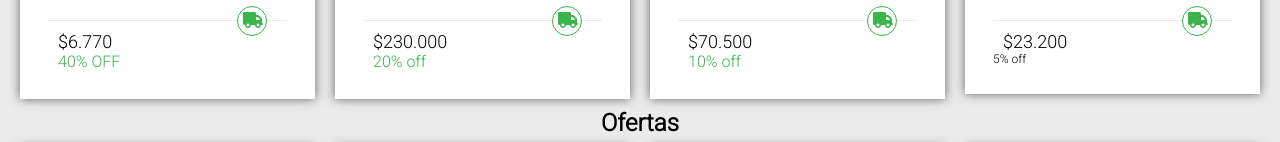
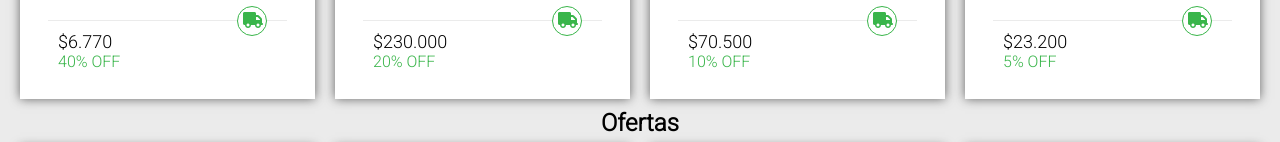
Before and after one commit to Alvarosc90/MercadoLiebreAlvaro, a website: page views/home.html in a window 1280 px wide. Shown: the part 790-932 px from the top of the page. Drawn offline with Linux system fonts and the light colour scheme.

Commit message:
correciones

```diff
--- a/public/css/style.css
+++ b/public/css/style.css
@@ -53,9 +53,14 @@ body {
     border-radius: 5px;
     overflow: hidden;
     height: 100%;
+    border: none;
 }
 
+.barra{
+    border-radius: none;
+}
 .search-bar input {
+    border-radius: none;
     padding: 10px;
     flex: 1;
     border: none;
--- a/views/home.html
+++ b/views/home.html
@@ -72,7 +72,7 @@
                     <div class="info">
 
                         <p class="precio-desc">$230.000</p>
-                        <p class="descuento-desc">20% off</p>
+                        <p class="descuento-desc">20% OFF</p>
                     </div>
 
                     <h4 class="desc-art">MacBook Pro 2019</h4>
@@ -88,7 +88,7 @@
                     <div class="info">
 
                         <p class="precio-desc">$70.500</p>
-                        <p class="descuento-desc">10% off</p>
+                        <p class="descuento-desc">10% OFF</p>
                     </div>
 
                     <h4 class="desc-art">Samsung Galaxy S10</h4>
@@ -102,9 +102,8 @@
                     <div class="info">
 
                         <p class="precio-desc">$23.200</p>
-                        <p class="">5% off</p>
+                        <p class="descuento-desc">5% OFF</p>
                     </div>
-
                     <h4 class="desc-art">SmartTv Samsung 43"</h4>
                 </div>
         </section>
```
